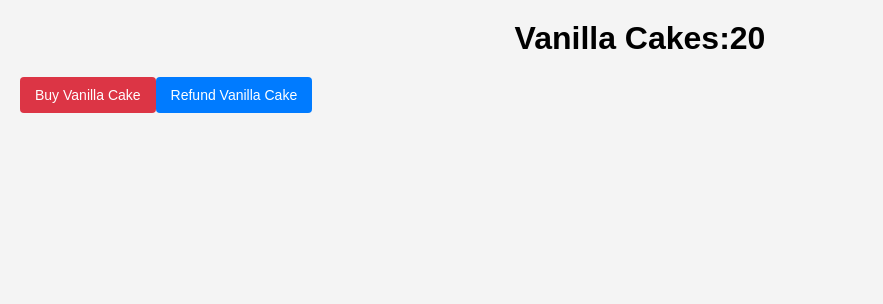
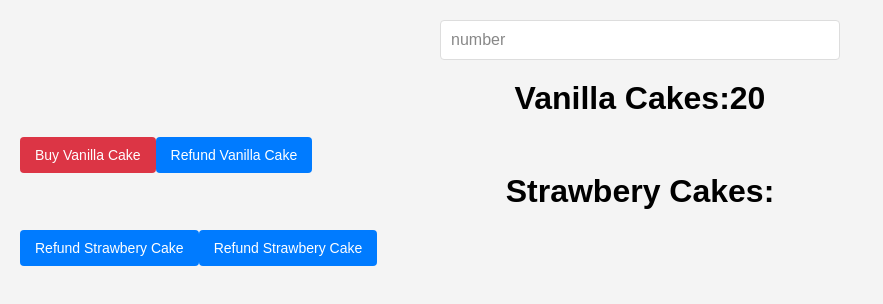
Before and after one commit to MuhammadSami643/Front-End, a React (Vite) app: page /add-to-cart in a window 1280 px wide. Shown: the top 304 px of the page, without its empty margins (0-883 px from the left). Built offline with nearby package versions, Linux system fonts and the light colour scheme.

Commit message:
redux remaining work

```diff
--- a/src/pages/redux.jsx
+++ b/src/pages/redux.jsx
@@ -1,21 +1,40 @@
 import { useDispatch, useSelector } from "react-redux";
 import {
-  buyVanillaCakeAction,
-  refundVanillaCakeAction,
+  buyVanillaCakeActionCreator,
+  refundVanillaCakeActionCreator,
 } from "../redux/cakeActions";
+import { useState } from "react";
+import {
+  buyStrawberyCakeActionCreator,
+  refundStrawberyCakeActionCreator,
+} from "../redux/iceCream/iceCreamAction";
 
 const Redux = () => {
   const dispatch = useDispatch();
-  const abc = useSelector((x) => {
-    return x;
+
+  const [userInput, setUserInput] = useState();
+
+  const cake = useSelector((x) => {
+    return x.cakes;
   });
-  console.log(abc);
+
+  const ice = useSelector((x) => {
+    return x.iceCream;
+  });
+
   return (
     <>
-      <h1>Vanilla Cakes:{abc.vanillaCakes}</h1>
+      <input
+        placeholder="number"
+        type="number"
+        onChange={(e) => {
+          setUserInput(Number(e.target.value));
+        }}
+      />
+      <h1>Vanilla Cakes:{cake.vanillaCakes}</h1>
       <button
         onClick={() => {
-          dispatch(buyVanillaCakeAction);
+          dispatch(buyVanillaCakeActionCreator(userInput));
         }}
       >
         Buy Vanilla Cake
@@ -23,10 +42,29 @@ const Redux = () => {
 
       <button
         onClick={() => {
-          dispatch(refundVanillaCakeAction);
+          dispatch(refundVanillaCakeActionCreator(userInput));
         }}
       >
         Refund Vanilla Cake
+      </button>
+
+      <br />
+
+      <h1>Strawbery Cakes:{ice.iceCream}</h1>
+      <button
+        onClick={() => {
+          dispatch(buyStrawberyCakeActionCreator(userInput));
+        }}
+      >
+        Refund Strawbery Cake
+      </button>
+
+      <button
+        onClick={() => {
+          dispatch(refundStrawberyCakeActionCreator(userInput));
+        }}
+      >
+        Refund Strawbery Cake
       </button>
     </>
   );
--- a/src/redux/cakeActions.js
+++ b/src/redux/cakeActions.js
@@ -1,9 +1,23 @@
-const buyVanillaCakeAction = {
-  type: "Buy Vanilla Cake",
+import { Buy_Vanilla_Cake, Refund_Vanilla_Cake } from "./cakeActionsTypes";
+
+const buyVanillaCakeActionCreator = (n) => {
+  const obj = {
+    type: Buy_Vanilla_Cake,
+    payload: {
+      numOfCakes: n,
+    },
+  };
+  return obj;
 };
 
-const refundVanillaCakeAction = {
-  type: "Refund Vanilla Cake",
+const refundVanillaCakeActionCreator = (n) => {
+  const obj = {
+    type: Refund_Vanilla_Cake,
+    payload: {
+      numOfCakes: n,
+    },
+  };
+  return obj;
 };
 
-export { buyVanillaCakeAction, refundVanillaCakeAction };
+export { buyVanillaCakeActionCreator, refundVanillaCakeActionCreator };
--- a/src/redux/cakeReducer.js
+++ b/src/redux/cakeReducer.js
@@ -6,12 +6,12 @@ const cakeReducer = (store = defaultState, action) => {
   if (action.type === Buy_Vanilla_Cake) {
     return {
       ...store,
-      vanillaCakes: store.vanillaCakes - 1,
+      vanillaCakes: store.vanillaCakes - action.payload.numOfCakes,
     };
   } else if (action.type === Refund_Vanilla_Cake) {
     return {
       ...store,
-      vanillaCakes: store.vanillaCakes + 1,
+      vanillaCakes: store.vanillaCakes + action.payload.numOfCakes,
     };
   } else {
     return store;
--- /dev/null
+++ b/src/redux/iceCream/iceCreamAction.js
@@ -0,0 +1,24 @@
+import {
+  Buy_Strawbery_Cake,
+  Refund_Strawbery_Cake,
+} from "./iceCreamActionType";
+
+const buyStrawberyCakeActionCreator = (n) => {
+  const obj = {
+    type: Buy_Strawbery_Cake,
+    payload: {
+      numOfCakes: n,
+    },
+  };
+};
+
+const refundStrawberyCakeActionCreator = (n) => {
+  const obj = {
+    type: Refund_Strawbery_Cake,
+    payload: {
+      numOfCakes: n,
+    },
+  };
+};
+
+export { buyStrawberyCakeActionCreator, refundStrawberyCakeActionCreator };
--- /dev/null
+++ b/src/redux/iceCream/iceCreamActionType.js
@@ -0,0 +1,4 @@
+const Buy_Strawbery_Cake = "Buy Strawbery Cake";
+const Refund_Strawbery_Cake = "Refund Strawbery Cake";
+
+export { Buy_Strawbery_Cake, Refund_Strawbery_Cake };
--- /dev/null
+++ b/src/redux/iceCream/iceCreamReducer.js
@@ -0,0 +1,26 @@
+import {
+  Buy_Strawbery_Cake,
+  Refund_Strawbery_Cake,
+} from "./iceCreamActionType";
+
+const initialValues = {
+  StrawberyCake: 100,
+};
+
+const iceCreamReducer = (store = initialValues, action) => {
+  if (action.type === Buy_Strawbery_Cake) {
+    return {
+      ...store,
+      StrawberyCake: store.StrawberyCake - action.payload.numOfCakes,
+    };
+  } else if (action.type === Refund_Strawbery_Cake) {
+    return {
+      ...store,
+      StrawberyCake: store.StrawberyCake + action.payload.numOfCakes,
+    };
+  } else {
+    return store;
+  }
+};
+
+export default iceCreamReducer;
--- a/src/redux/store.js
+++ b/src/redux/store.js
@@ -1,6 +1,12 @@
-import { createStore } from "redux";
+import { combineReducers, createStore } from "redux";
 import cakeReducer from "./cakeReducer";
+import iceCreamReducer from "./iceCream/iceCreamReducer";
 
-const reduxStore = createStore(cakeReducer);
+const rootReducer = combineReducers({
+  cakes: cakeReducer,
+  iceCream: iceCreamReducer,
+});
+
+const reduxStore = createStore(rootReducer);
 
 export default reduxStore;
```
